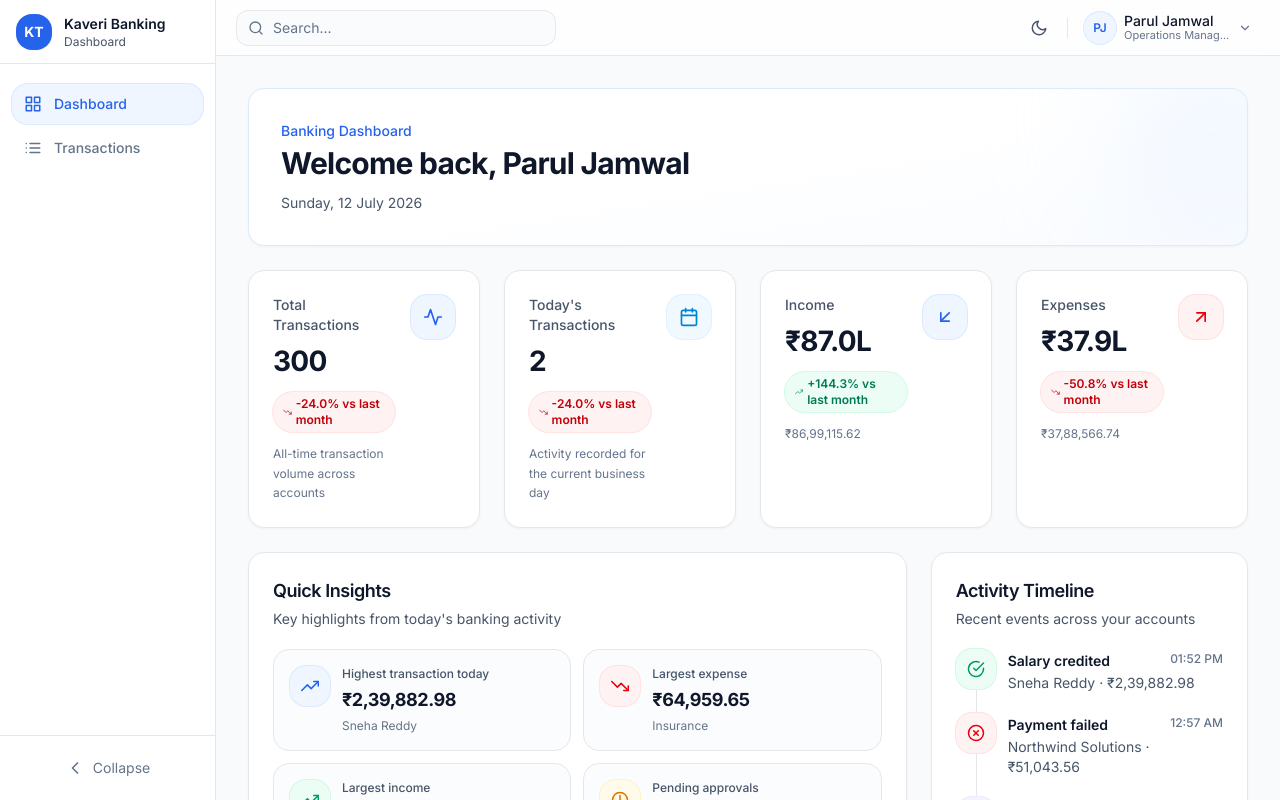
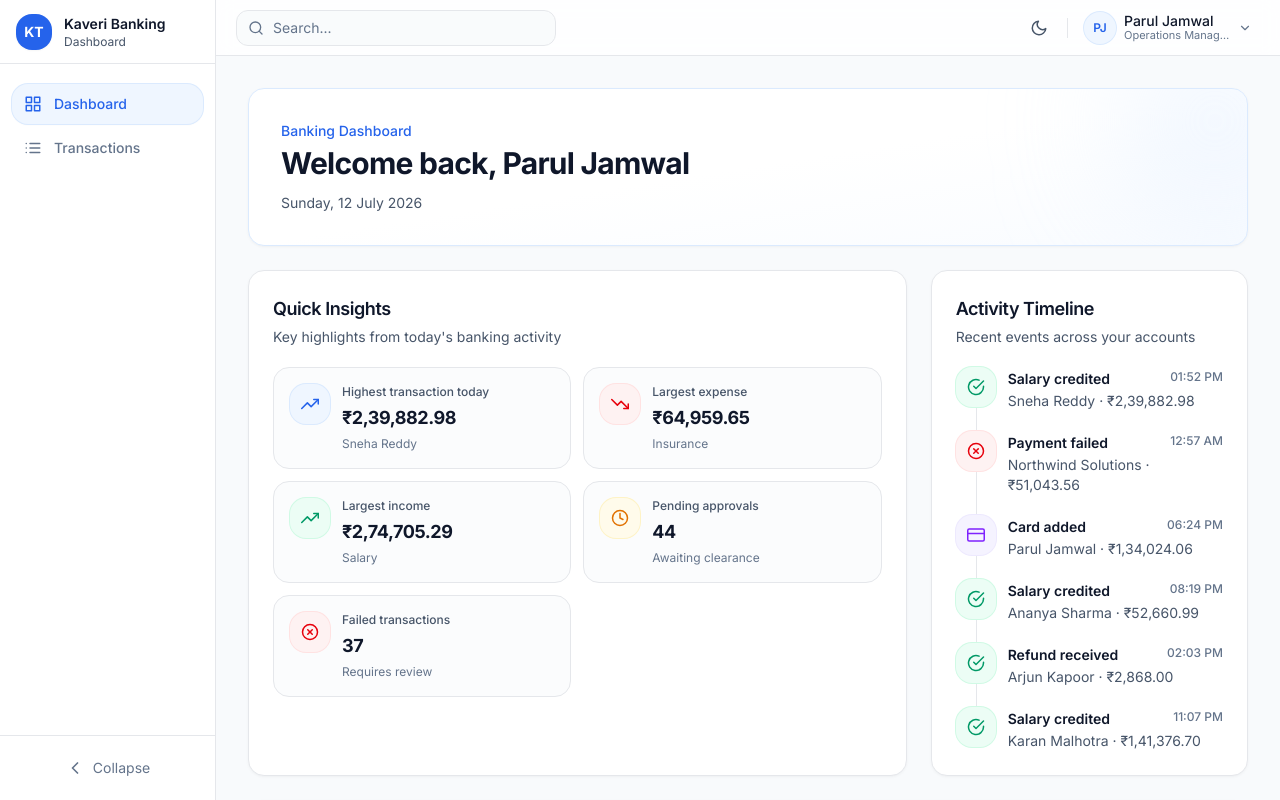
Before and after one commit to paruljamwal/Banking_Transaction_Dashboard, a React (Vite) app: page /dashboard in a window 1280 px wide. Built offline with nearby package versions, Linux system fonts and the light colour scheme.

Commit message:
fix: removed unwanted code

```diff
--- a/src/components/common/StatsCard.jsx
+++ b/src/components/common/StatsCard.jsx
@@ -6,17 +6,17 @@ import Skeleton from '@components/common/Skeleton'
 const TREND_STYLES = {
   up: {
     icon: FiTrendingUp,
-    className: 'text-emerald-700 bg-emerald-50 ring-1 ring-emerald-100',
+    className: 'text-emerald-700 bg-emerald-500/10',
     label: 'Increased',
   },
   down: {
     icon: FiTrendingDown,
-    className: 'text-red-700 bg-red-50 ring-1 ring-red-100',
+    className: 'text-red-600 bg-red-500/10',
     label: 'Decreased',
   },
   neutral: {
     icon: FiMinus,
-    className: 'text-muted bg-bg ring-1 ring-border',
+    className: 'text-muted bg-bg',
     label: 'No change',
   },
 }
@@ -28,7 +28,6 @@ function StatsCard({
   trend = 'neutral',
   description,
   icon,
-  iconClassName,
   className,
   loading = false,
 }) {
@@ -36,55 +35,62 @@ function StatsCard({
   const TrendIcon = trendStyle.icon
 
   return (
-    <Card padding="md" hoverable className={cn('relative overflow-hidden', className)}>
-      <div className="flex items-start justify-between gap-4">
-        <div className="min-w-0 flex-1">
+    <Card
+      padding="sm"
+      className={cn('flex h-full flex-col px-4 py-4 sm:px-5', className)}
+    >
       {loading ? (
         <div className="space-y-3" aria-hidden="true">
-              <Skeleton className="h-4 w-28" />
-              <Skeleton className="h-9 w-32" />
-              <Skeleton className="h-5 w-24 rounded-full" />
-              <Skeleton className="h-3 w-40" />
+          <div className="flex items-center justify-between gap-3">
+            <Skeleton className="h-3 w-24" />
+            <Skeleton className="h-9 w-9 rounded-lg" />
+          </div>
+          <Skeleton className="h-8 w-28" />
+          <Skeleton className="h-5 w-32 rounded-md" />
+          <Skeleton className="h-3 w-full" />
         </div>
       ) : (
         <>
-              <p className="text-sm font-medium text-text-secondary">{title}</p>
-              <p className="mt-2 text-2xl font-bold tracking-tight text-text lg:text-[1.75rem]">
-                {value}
+          <div className="flex items-start justify-between gap-3">
+            <p className="text-xs font-medium tracking-wide text-muted uppercase">
+              {title}
             </p>
-              {change && (
-                <span
-                  className={cn(
-                    'mt-3 inline-flex items-center gap-1 rounded-full px-2.5 py-1 text-xs font-semibold',
-                    trendStyle.className,
-                  )}
-                  aria-label={`${trendStyle.label}: ${change}`}
-                >
-                  <TrendIcon className="h-3 w-3" aria-hidden="true" />
-                  {change}
-                </span>
-              )}
-              {description && (
-                <p className="mt-3 text-xs leading-relaxed text-muted">
-                  {description}
-                </p>
-              )}
-            </>
-          )}
-        </div>
-
-        {icon && !loading && (
+            {icon && (
               <div
-            className={cn(
-              'flex h-11 w-11 shrink-0 items-center justify-center rounded-2xl bg-primary-50 text-primary-600 ring-1 ring-primary-100',
-              iconClassName,
-            )}
+                className="flex h-9 w-9 shrink-0 items-center justify-center rounded-lg bg-bg text-text-secondary ring-1 ring-border"
                 aria-hidden="true"
               >
                 {icon}
               </div>
             )}
           </div>
+
+          <p className="mt-3 text-2xl font-bold tracking-tight text-text tabular-nums">
+            {value}
+          </p>
+
+          {change && (
+            <div className="mt-2.5 flex min-h-[1.375rem] items-center">
+              <span
+                className={cn(
+                  'inline-flex max-w-full items-center gap-1 rounded-md px-2 py-0.5 text-[11px] font-semibold leading-none',
+                  trendStyle.className,
+                )}
+                aria-label={`${trendStyle.label}: ${change}`}
+              >
+                <TrendIcon className="h-3 w-3 shrink-0" aria-hidden="true" />
+                <span className="truncate">{change}</span>
+              </span>
+            </div>
+          )}
+
+          {description && (
+            <p className="mt-auto pt-3 text-xs leading-snug text-muted">
+              {description}
+            </p>
+          )}
+        </>
+      )}
     </Card>
   )
 }
--- a/src/components/common/StatsGridSkeleton.jsx
+++ b/src/components/common/StatsGridSkeleton.jsx
@@ -3,15 +3,14 @@ import Skeleton from '@components/common/Skeleton'
 
 function StatsCardSkeleton() {
   return (
-    <Card padding="md">
-      <div className="flex items-start justify-between gap-4">
-        <div className="flex-1 space-y-3">
-          <Skeleton className="h-4 w-28" />
-          <Skeleton className="h-8 w-24" />
-          <Skeleton className="h-5 w-32 rounded-full" />
-        </div>
-        <Skeleton className="h-11 w-11 shrink-0 rounded-xl" />
+    <Card padding="sm" className="flex h-full flex-col px-4 py-4 sm:px-5">
+      <div className="flex items-center justify-between gap-3">
+        <Skeleton className="h-3 w-20" />
+        <Skeleton className="h-9 w-9 rounded-lg" />
       </div>
+      <Skeleton className="mt-3 h-8 w-24" />
+      <Skeleton className="mt-2.5 h-5 w-28 rounded-md" />
+      <Skeleton className="mt-auto pt-3 h-3 w-full" />
     </Card>
   )
 }
--- a/src/components/dashboard/DashboardSkeleton.jsx
+++ b/src/components/dashboard/DashboardSkeleton.jsx
@@ -1,5 +1,4 @@
 import Skeleton from '@components/common/Skeleton'
-import StatsGridSkeleton from '@components/common/StatsGridSkeleton'
 import TableSkeleton from '@components/common/TableSkeleton'
 import Card from '@components/common/Card'
 
@@ -12,9 +11,6 @@ function DashboardSkeleton() {
           <Skeleton className="h-9 w-72" />
           <Skeleton className="h-4 w-56" />
         </Card>
-      </div>
-      <div className="col-span-12">
-        <StatsGridSkeleton />
       </div>
       <div className="col-span-12 xl:col-span-8">
         <Card padding="md" className="space-y-4">
--- a/src/components/dashboard/DashboardStatsGrid.jsx
+++ /dev/null
@@ -1,60 +0,0 @@
-import {
-  FiActivity,
-  FiArrowDownLeft,
-  FiArrowUpRight,
-  FiCalendar,
-} from 'react-icons/fi'
-import StatsCard from '@components/common/StatsCard'
-import StatsGridSkeleton from '@components/common/StatsGridSkeleton'
-import { formatCurrency, formatCompactCurrency } from '@utils/formatCurrency'
-
-function DashboardStatsGrid({ stats, loading = false }) {
-  if (loading) {
-    return <StatsGridSkeleton />
-  }
-
-  return (
-    <div className="grid grid-cols-1 gap-6 sm:grid-cols-2 xl:grid-cols-4">
-      <StatsCard
-        title="Total Transactions"
-        value={stats.totalTransactions.toLocaleString('en-IN')}
-        change={`${stats.totalChange} vs last month`}
-        trend={stats.totalTrend}
-        description="All-time transaction volume across accounts"
-        icon={<FiActivity className="h-5 w-5" />}
-      />
-
-      <StatsCard
-        title="Today's Transactions"
-        value={stats.todayTransactions.toLocaleString('en-IN')}
-        change={`${stats.totalChange} vs last month`}
-        trend={stats.totalTrend}
-        description="Activity recorded for the current business day"
-        icon={<FiCalendar className="h-5 w-5" />}
-        iconClassName="bg-sky-50 text-sky-600 ring-sky-100"
-      />
-
-      <StatsCard
-        title="Income"
-        value={formatCompactCurrency(stats.totalIncome)}
-        change={`${stats.incomeChange} vs last month`}
-        trend={stats.incomeTrend}
-        description={formatCurrency(stats.totalIncome)}
-        icon={<FiArrowDownLeft className="h-5 w-5" />}
-        iconClassName="bg-emerald-50 text-emerald-600 ring-emerald-100"
-      />
-
-      <StatsCard
-        title="Expenses"
-        value={formatCompactCurrency(stats.totalExpenses)}
-        change={`${stats.expenseChange} vs last month`}
-        trend={stats.expenseTrend}
-        description={formatCurrency(stats.totalExpenses)}
-        icon={<FiArrowUpRight className="h-5 w-5" />}
-        iconClassName="bg-red-50 text-red-600 ring-red-100"
-      />
-    </div>
-  )
-}
-
-export default DashboardStatsGrid
--- a/src/components/dashboard/index.js
+++ b/src/components/dashboard/index.js
@@ -1,5 +1,4 @@
 export { default as DashboardHeader } from './DashboardHeader'
-export { default as DashboardStatsGrid } from './DashboardStatsGrid'
 export { default as DashboardRecentTransactions } from './DashboardRecentTransactions'
 export { default as DashboardQuickInsights } from './DashboardQuickInsights'
 export { default as DashboardActivityTimeline } from './DashboardActivityTimeline'
--- a/src/hooks/useDashboardData.js
+++ b/src/hooks/useDashboardData.js
@@ -1,6 +1,5 @@
 import { useMemo } from 'react'
 import {
-  getDashboardStats,
   getRecentTransactions,
   getDashboardInsights,
   getActivityTimeline,
@@ -12,7 +11,6 @@ import {
 export function useDashboardData(transactions = []) {
   return useMemo(
     () => ({
-      stats: getDashboardStats(transactions),
       recentTransactions: getRecentTransactions(transactions, 5),
       insights: getDashboardInsights(transactions),
       activityTimeline: getActivityTimeline(transactions),
--- a/src/pages/DashboardPage.jsx
+++ b/src/pages/DashboardPage.jsx
@@ -1,7 +1,6 @@
 import PageContainer from '@components/common/PageContainer'
 import {
   DashboardHeader,
-  DashboardStatsGrid,
   DashboardQuickInsights,
   DashboardActivityTimeline,
   DashboardRecentTransactions,
@@ -14,7 +13,7 @@ import { usePageSkeleton } from '@hooks/usePageSkeleton'
 
 function DashboardPage() {
   const isLoading = usePageSkeleton()
-  const { stats, recentTransactions, insights, activityTimeline } =
+  const { recentTransactions, insights, activityTimeline } =
     useDashboardData(transactions)
 
   if (isLoading) {
@@ -30,10 +29,6 @@ function DashboardPage() {
       <div className="grid grid-cols-12 gap-6">
         <div className="col-span-12">
           <DashboardHeader userName={mockUser.user.name} />
-        </div>
-
-        <div className="col-span-12">
-          <DashboardStatsGrid stats={stats} />
         </div>
 
         <div className="col-span-12 xl:col-span-8">
```
Lines whose indentation alone changed are shown as unchanged.
